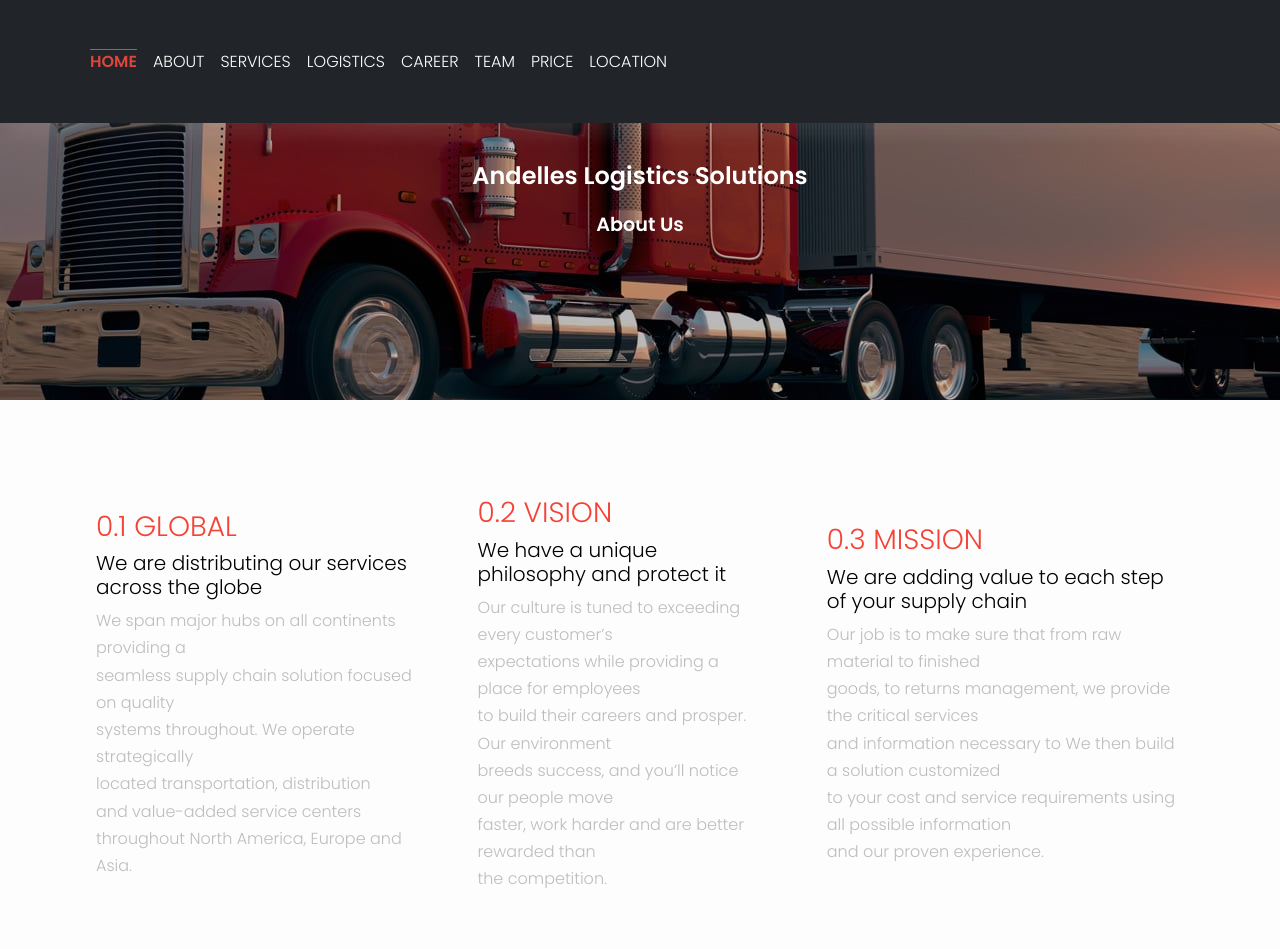
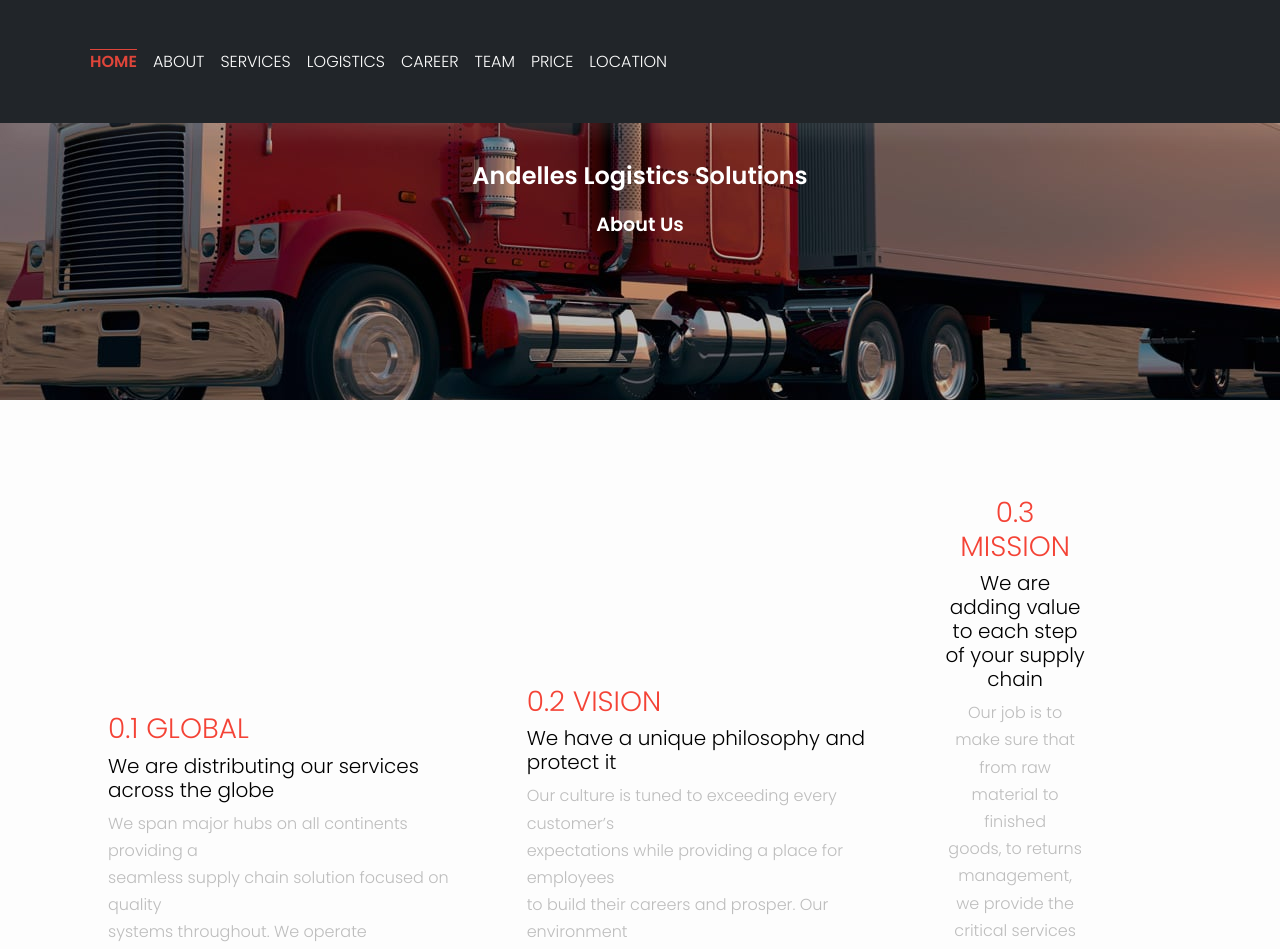
Before and after one commit to Roche001/Logistics-company, a React (Create React App) app: page /About in a window 1280 px wide. Shown: the top 949 px of the page. Built offline with nearby package versions, Linux system fonts and the light colour scheme.

Commit message:
update changes

```diff
--- a/src/components/about/About.jsx
+++ b/src/components/about/About.jsx
@@ -15,9 +15,10 @@ const About = () => {
           <h3>About Us</h3>
         </div>
       </div>
-      <div className="mission">
+      <div className="mission container-fluid">
+        <div className="col-xl-4 col-lg-4 col-md-4 col-sm-12 col-xs-12">
           <div
-          className="mission-global"
+            className="mission-global "
             data-aos="fade-up"
             data-aos-anchor-placement="bottom-bottom"
           >
@@ -32,8 +33,10 @@ const About = () => {
               Europe and Asia.
             </p>
           </div>
+        </div>
+        <div className="col-xl-4 col-lg-4 col-md-4 col-sm-6 col-xs-12">
           <div
-          className="mission-global"
+            className="mission-global  "
             data-aos="fade-up"
             data-aos-anchor-placement="bottom-bottom"
           >
@@ -48,8 +51,10 @@ const About = () => {
               competition.
             </p>
           </div>
+        </div>
+        <div className="col-xl-4 col-lg-4 col-md-4 col-sm-6 col-xs-12">
           <div
-          className="mission-global"
+            className="mission-global  col-xl-4 col-lg-4 col-md-4 col-sm-6 col-xs-12 text-center"
             data-aos="fade-up"
             data-aos-anchor-placement="bottom-bottom"
           >
@@ -64,6 +69,7 @@ const About = () => {
               information <br />
               and our proven experience.{" "}
             </p>
+          </div>
         </div>
       </div>
       <div className="glance">
```
Lines whose indentation alone changed are shown as unchanged.
